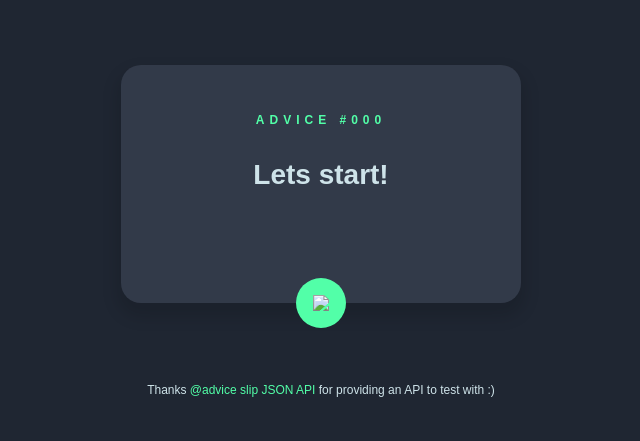
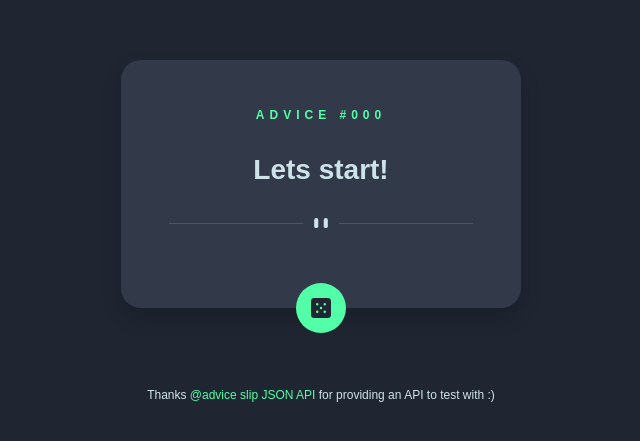
Before and after one commit to 2501-rgb/Advice-generator-app, a plain HTML site: page index.html in a window 1280 px wide. Shown: the part 169-610 px from the top of the page, without its empty margins (319-959 px from the left). Drawn offline with Linux system fonts and the light colour scheme; the site is published under a folder, as on GitHub Pages, so addresses that start at the root find nothing.

Commit message:
Update index.html

```diff
--- a/index.html
+++ b/index.html
@@ -13,12 +13,12 @@
         <span class="card__meta">Advice #000</span>
         <p class="card__quote">Lets start!</p>
         <img
-          src="/assets/pattern-divider-desktop.svg"
+          src="assets/pattern-divider-desktop.svg"
           alt=""
           class="divider-img"
         />
         <div class="dice__container">
-          <img src="/assets/icon-dice.svg" />
+          <img src="assets/icon-dice.svg" />
         </div>
       </div>
       <p class="credits">
```
